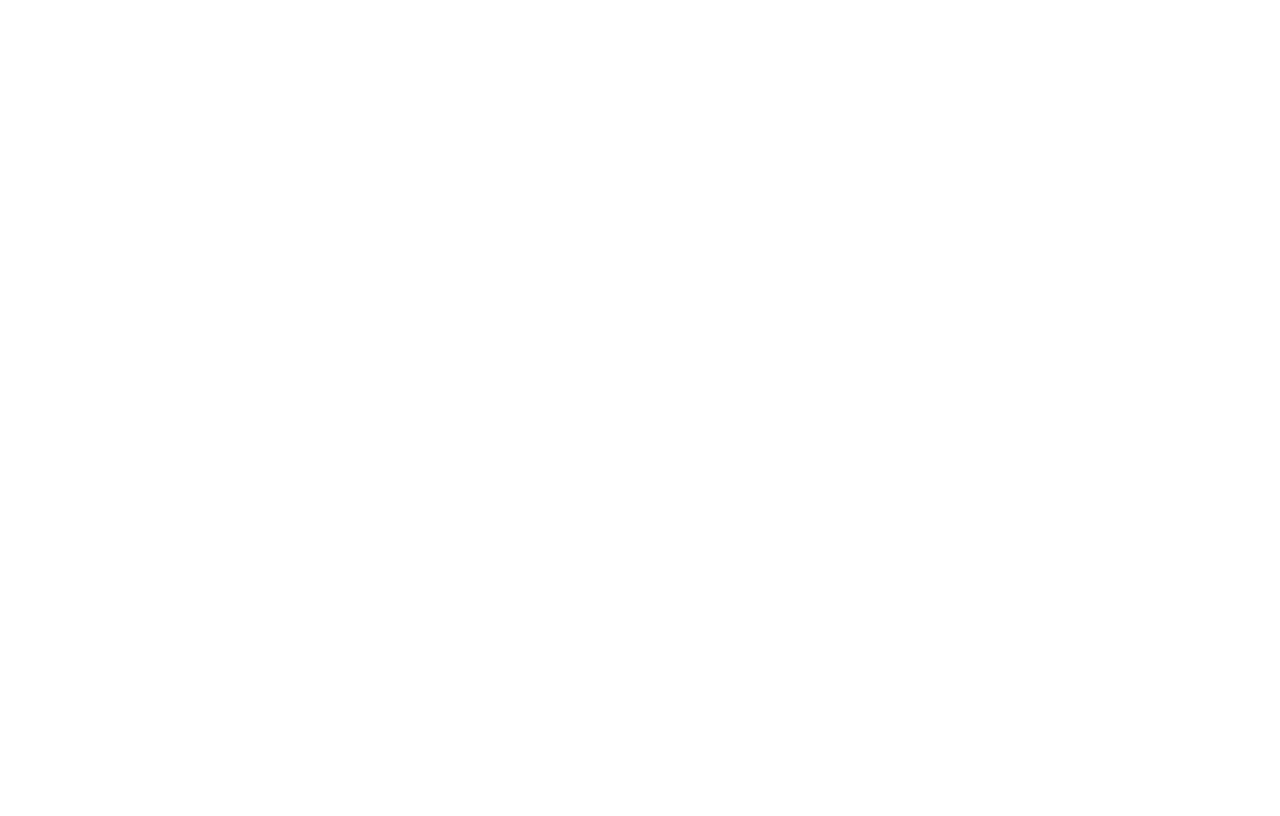
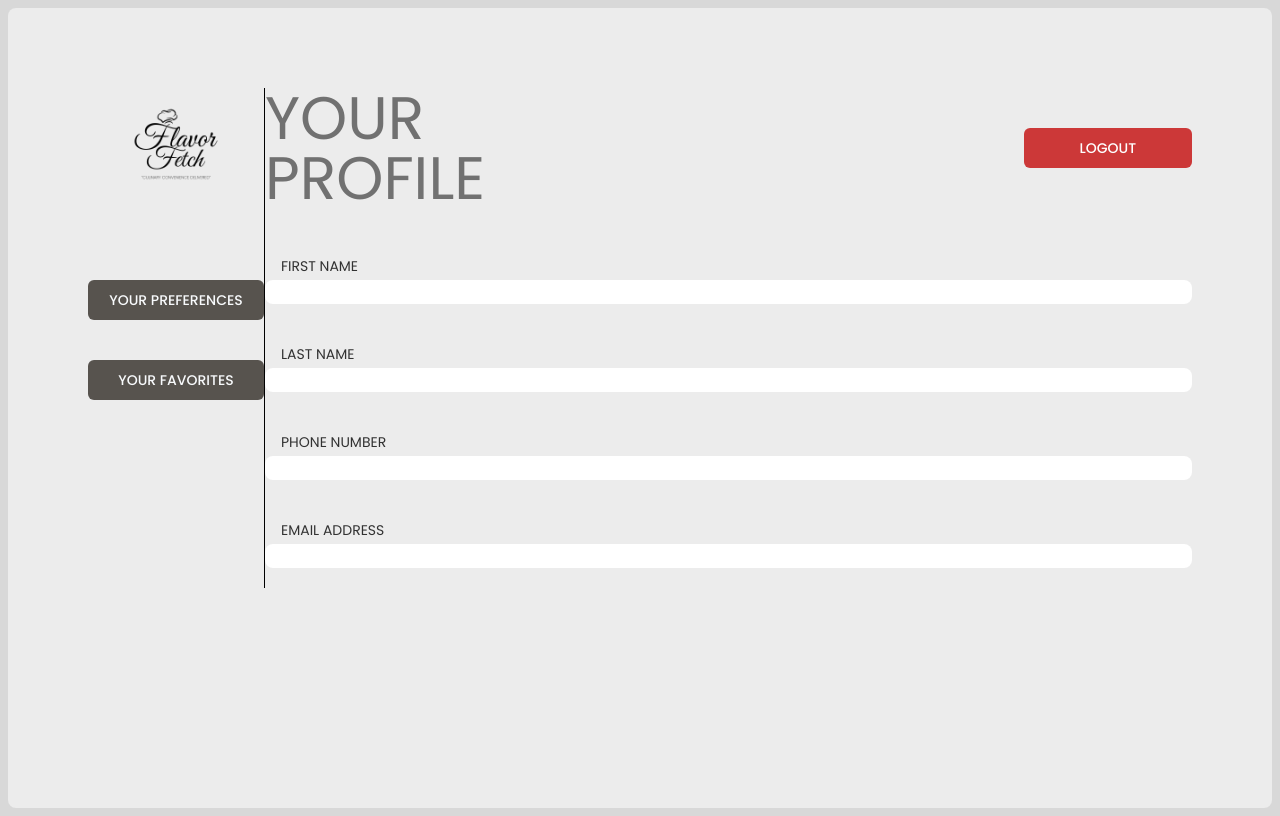
Before and after one commit to tilandunu/FlavorFetch, a React (Vite) app in the folder frontend/: page /profileCustomer in a window 1280 px wide. Before the commit this address had no page. Built offline with nearby package versions, Linux system fonts and the light colour scheme.

Commit message:
Created profile management

```diff
--- a/frontend/src/App.tsx
+++ b/frontend/src/App.tsx
@@ -26,6 +26,8 @@
 import UpOrder from "./components/UpdateOrder/UpOrder.tsx";
 import OrderManagement from "./Pages/OrderManagement";
 import OrderManagementNC from "./Pages/OrderManagementNC";
+import ProfileCustomer from "./Pages/ProfileCustomer.tsx";
+import ProfileOther from "./Pages/ProfileOther.tsx";
 
 function App() {
   return (
@@ -111,6 +113,8 @@
                   path="/orderManagementNC"
                   element={<OrderManagementNC />}
                 />
+                <Route path="/profileCustomer" element={<ProfileCustomer />} />
+                <Route path="/profileOther" element={<ProfileOther />} />
               </Routes>
 
               <ToastContainer />
--- a/frontend/src/Pages/ChefDashboard.tsx
+++ b/frontend/src/Pages/ChefDashboard.tsx
@@ -12,6 +12,10 @@
 
   const navigateAddRecipe = () => {
     navigate("/addRecipe");
+  };
+
+  const navigateProfile = () => {
+    navigate("/profileOther");
   };
 
   const navigateChefViewRecipe = () => {
@@ -73,7 +77,10 @@
         >
           VIEW RECIPES
         </p>
-        <p className="cursor-pointer hover:text-green-600 duration-700">
+        <p
+          className="cursor-pointer hover:text-green-600 duration-700"
+          onClick={navigateProfile}
+        >
           PROFILE MANAGEMENT
         </p>
         <p className="mt-32 text-red-600 cursor-pointer hover:text-red-700 duration-700">
--- /dev/null
+++ b/frontend/src/Pages/ProfileCustomer.tsx
@@ -0,0 +1,122 @@
+import { useEffect, useState } from "react";
+import { Button } from "@/components/ui/button";
+import { Separator } from "@/components/ui/separator";
+import { db } from "@/firebase";
+import { getDoc, doc } from "firebase/firestore";
+import Cookies from "js-cookie"; // Importing the js-cookie library
+import { useNavigate } from "react-router-dom";
+
+const ProfileCustomer = () => {
+  const [userData, setUserData] = useState({
+    firstName: "",
+    lastName: "",
+    phoneNumber: "",
+    email: "",
+  });
+
+  const navigate = useNavigate();
+
+  const handleLogout = () => {
+    // Clear the userID cookie
+    Cookies.remove("userID");
+    // Navigate to the login or home page
+    navigate("/signin"); // Change this to your desired route
+  };
+
+  useEffect(() => {
+    const fetchUserData = async () => {
+      // Retrieve the user ID from the cookie
+      const userId = Cookies.get("userID");
+
+      if (userId) {
+        // Fetch user data from Firestore
+        const docRef = doc(db, "Users", userId);
+        const docSnap = await getDoc(docRef);
+
+        if (docSnap.exists()) {
+          const data = docSnap.data();
+          setUserData({
+            firstName: data.firstName || "",
+            lastName: data.lastName || "",
+            phoneNumber: data.phoneNumber || "",
+            email: data.email || "",
+          });
+        } else {
+          console.log("No such document!");
+        }
+      } else {
+        console.log("User ID is not available in the cookies");
+      }
+    };
+
+    fetchUserData();
+  }, []);
+
+  return (
+    <div className="bg-[#d8d8d8] p-2 font-poppins">
+      <div className="h-screen bg-[#ececec] rounded-lg flex justify-between px-20 py-20">
+        <div className="flex flex-col items-center gap-10">
+          <img src="../trans black.png" alt="" className="w-28 mb-10" />
+          <div className="flex flex-col gap-10">
+            <Button className="bg-stone-600 w-44">YOUR PREFERENCES</Button>
+            <Button className="bg-stone-600 w-44">YOUR FAVORITES</Button>
+          </div>
+        </div>
+
+        <div className="flex">
+          <Separator orientation="vertical" className="bg-black h-[500px]" />
+        </div>
+
+        <div className="flex flex-col">
+          <div className="flex justify-between items-center">
+            <p className="flex text-6xl text-[#717171] mr-96">YOUR PROFILE</p>
+            <Button
+              className="bg-[#CC3838] text-white w-44"
+              onClick={handleLogout}
+            >
+              LOGOUT
+            </Button>
+          </div>
+
+          <div className="flex flex-col gap-10 my-12">
+            <div className="flex flex-col">
+              <p className="flex px-4 text-[#323232] text-sm pb-1">
+                FIRST NAME
+              </p>
+              <div className="bg-[#ffffff] rounded-lg px-5 py-3">
+                <p className="text-black">{userData.firstName}</p>
+              </div>
+            </div>
+
+            <div className="flex flex-col">
+              <p className="flex px-4 text-[#323232] text-sm pb-1">LAST NAME</p>
+              <div className="bg-[#ffffff] rounded-lg px-5 py-3">
+                <p className="text-black">{userData.lastName}</p>
+              </div>
+            </div>
+
+            <div className="flex flex-col">
+              <p className="flex px-4 text-[#323232] text-sm pb-1">
+                PHONE NUMBER
+              </p>
+              <div className="bg-[#ffffff] rounded-lg px-5 py-3">
+                <p className="text-black">{userData.phoneNumber}</p>
+              </div>
+            </div>
+
+            <div className="flex flex-col">
+              <p className="flex px-4 text-[#323232] text-sm pb-1">
+                EMAIL ADDRESS
+              </p>
+              <div className="bg-[#ffffff] rounded-lg px-5 py-3">
+                <p className="text-black">{userData.email}</p>
+              </div>
+            </div>
+          </div>
+        </div>
+      </div>
+    </div>
+  );
+};
+
+export default ProfileCustomer;
--- /dev/null
+++ b/frontend/src/Pages/ProfileOther.tsx
@@ -0,0 +1,118 @@
+import { useEffect, useState } from "react";
+import { Button } from "@/components/ui/button";
+import { Separator } from "@/components/ui/separator";
+import { db } from "@/firebase";
+import { getDoc, doc } from "firebase/firestore";
+import Cookies from "js-cookie"; // Importing the js-cookie library
+import { useNavigate } from "react-router-dom";
+
+const ProfileOther = () => {
+  const navigate = useNavigate();
+
+  const handleLogout = () => {
+    // Clear the userID cookie
+    Cookies.remove("userID");
+    // Navigate to the login or home page
+    navigate("/signin"); // Change this to your desired route
+  };
+
+  const [userData, setUserData] = useState({
+    firstName: "",
+    lastName: "",
+    phoneNumber: "",
+    email: "",
+  });
+
+  useEffect(() => {
+    const fetchUserData = async () => {
+      // Retrieve the user ID from the cookie
+      const userId = Cookies.get("userID");
+
+      if (userId) {
+        // Fetch user data from Firestore
+        const docRef = doc(db, "Users", userId);
+        const docSnap = await getDoc(docRef);
+
+        if (docSnap.exists()) {
+          const data = docSnap.data();
+          setUserData({
+            firstName: data.firstName || "",
+            lastName: data.lastName || "",
+            phoneNumber: data.phoneNumber || "",
+            email: data.email || "",
+          });
+        } else {
+          console.log("No such document!");
+        }
+      } else {
+        console.log("User ID is not available in the cookies");
+      }
+    };
+
+    fetchUserData();
+  }, []);
+
+  return (
+    <div className="bg-[#d8d8d8] p-2 font-poppins">
+      <div className="h-screen bg-[#ececec] rounded-lg flex justify-between px-20 py-20">
+        <div className="flex flex-col items-center gap-10">
+          <img src="../trans black.png" alt="" className="w-28 mb-10" />
+        </div>
+
+        <div className="flex">
+          <Separator orientation="vertical" className="bg-black h-[500px]" />
+        </div>
+
+        <div className="flex flex-col">
+          <div className="flex justify-between items-center">
+            <p className="flex text-6xl text-[#717171] mr-96">YOUR PROFILE</p>
+            <Button
+              className="bg-[#CC3838] text-white w-44"
+              onClick={handleLogout}
+            >
+              LOGOUT
+            </Button>
+          </div>
+
+          <div className="flex flex-col gap-10 my-12">
+            <div className="flex flex-col">
+              <p className="flex px-4 text-[#323232] text-sm pb-1">
+                FIRST NAME
+              </p>
+              <div className="bg-[#ffffff] rounded-lg px-5 py-3">
+                <p className="text-black">{userData.firstName}</p>
+              </div>
+            </div>
+
+            <div className="flex flex-col">
+              <p className="flex px-4 text-[#323232] text-sm pb-1">LAST NAME</p>
+              <div className="bg-[#ffffff] rounded-lg px-5 py-3">
+                <p className="text-black">{userData.lastName}</p>
+              </div>
+            </div>
+
+            <div className="flex flex-col">
+              <p className="flex px-4 text-[#323232] text-sm pb-1">
+                PHONE NUMBER
+              </p>
+              <div className="bg-[#ffffff] rounded-lg px-5 py-3">
+                <p className="text-black">{userData.phoneNumber}</p>
+              </div>
+            </div>
+
+            <div className="flex flex-col">
+              <p className="flex px-4 text-[#323232] text-sm pb-1">
+                EMAIL ADDRESS
+              </p>
+              <div className="bg-[#ffffff] rounded-lg px-5 py-3">
+                <p className="text-black">{userData.email}</p>
+              </div>
+            </div>
+          </div>
+        </div>
+      </div>
+    </div>
+  );
+};
+
+export default ProfileOther;
--- a/frontend/src/components/FlavorHeader.tsx
+++ b/frontend/src/components/FlavorHeader.tsx
@@ -12,7 +12,7 @@
   };
 
   const navigateProfile = () => {
-    navigate("/customerUserProfile");
+    navigate("/profileCustomer");
   };
 
   const navigateTicket = () => {
```
Also changed, not shown: frontend/public/trans white.png (added).
